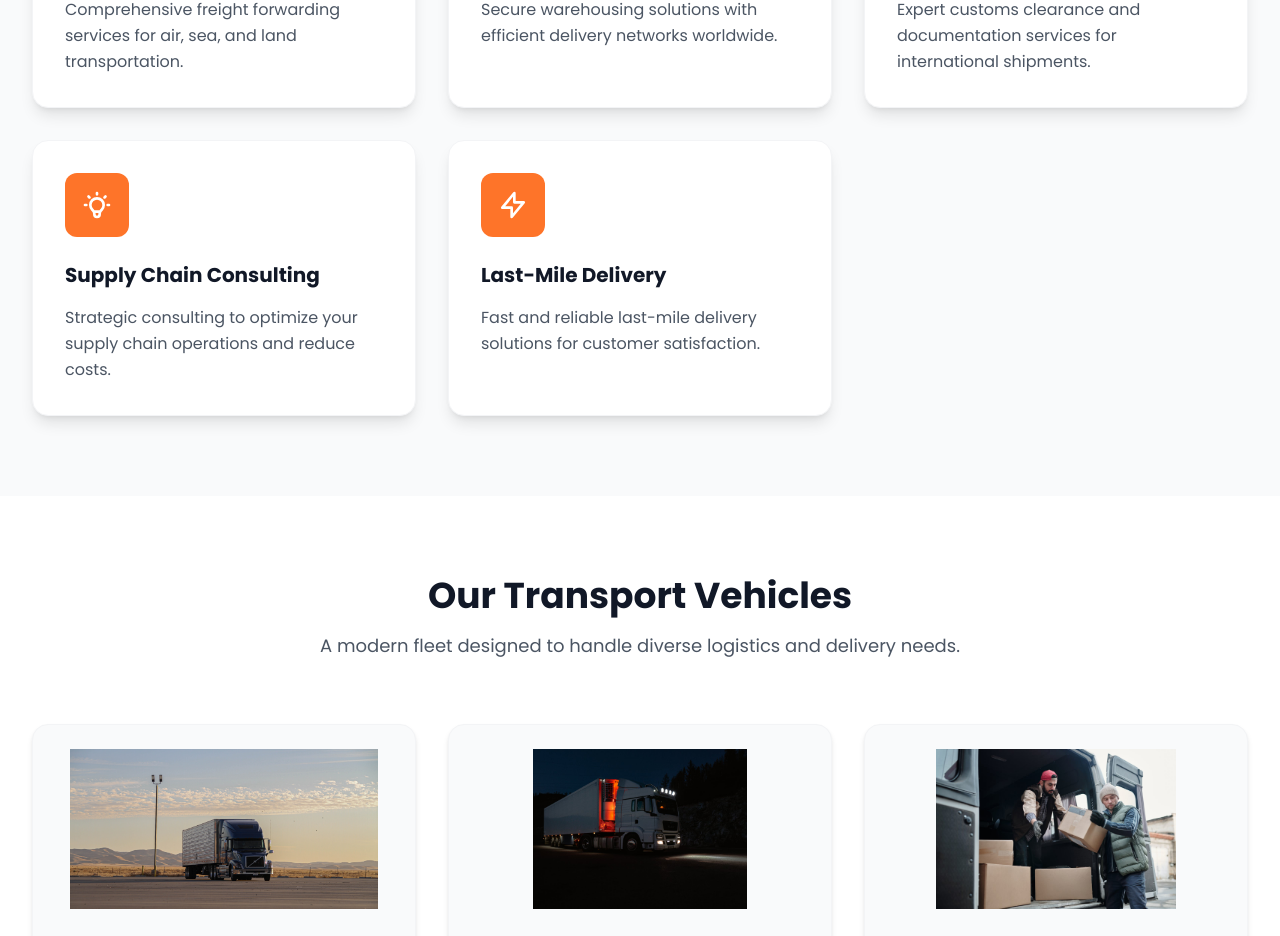
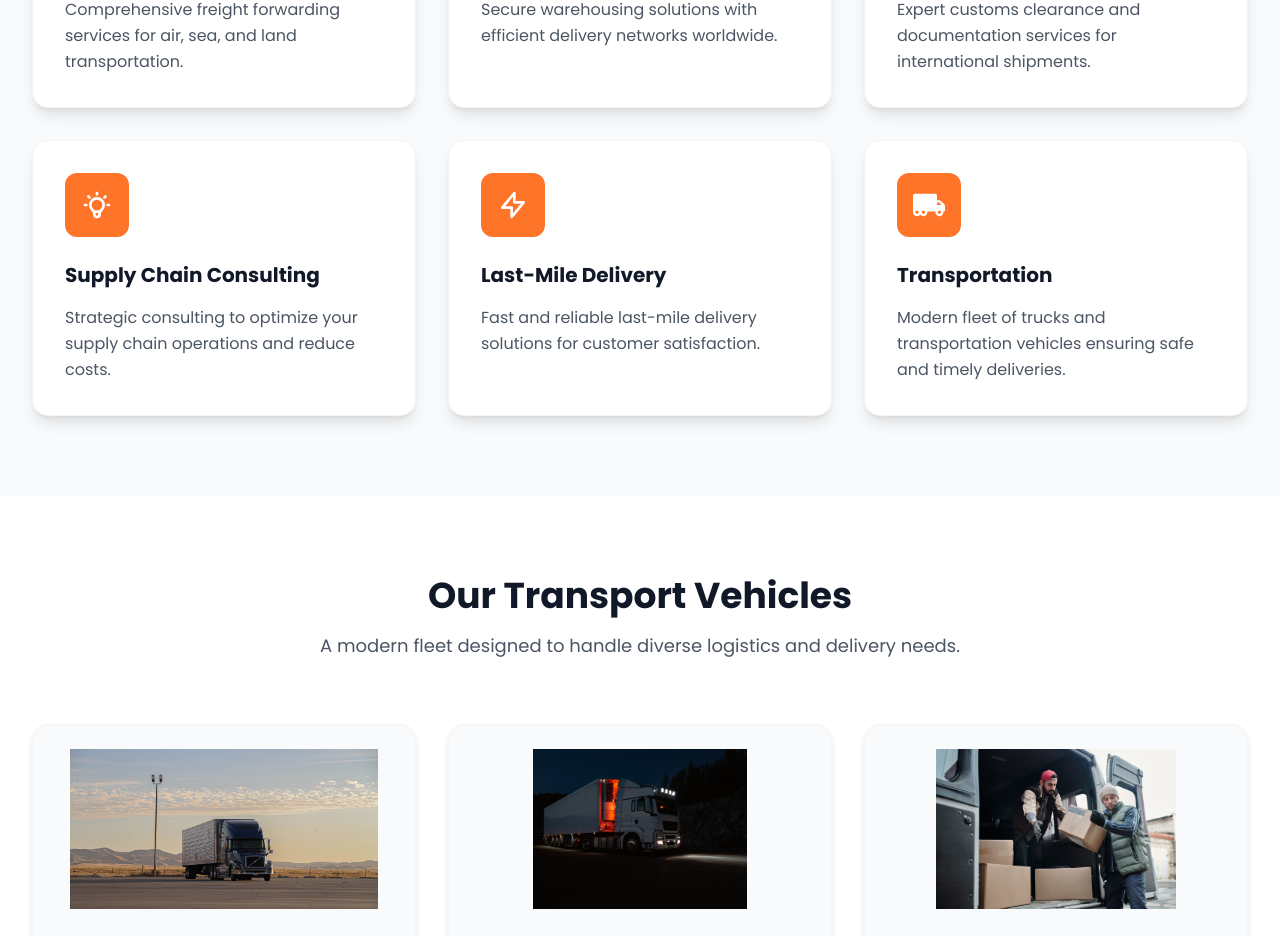
Before and after one commit to alishahal100/newway-express, a Next.js app: page / in a window 1280 px wide. Shown: the part 2637-3573 px from the top of the page. Built offline with nearby package versions, Linux system fonts and the light colour scheme.

Commit message:
contact info correction

```diff
--- a/src/components/Services.js
+++ b/src/components/Services.js
@@ -49,11 +49,11 @@ const Services = () => {
         </svg>
       )
     },
-    // {
-    //   title: 'Transportation & Vehicles',
-    //   description: 'Modern fleet of trucks and transportation vehicles ensuring safe and timely deliveries.',
-    //   icon: <FaTruckMoving className="w-8 h-8" />
-    // }
+     {
+       title: 'Transportation',
+       description: 'Modern fleet of trucks and transportation vehicles ensuring safe and timely deliveries.',
+       icon: <FaTruckMoving className="w-8 h-8" />
+     }
   ]
 
   return (
```
